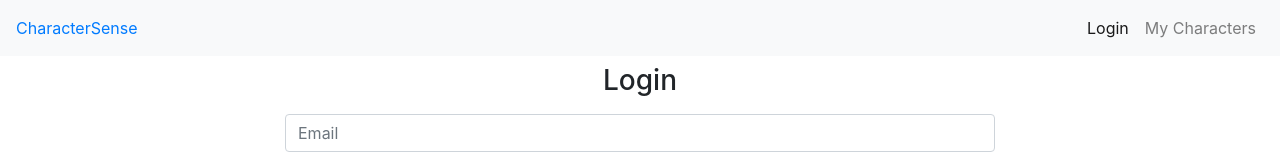
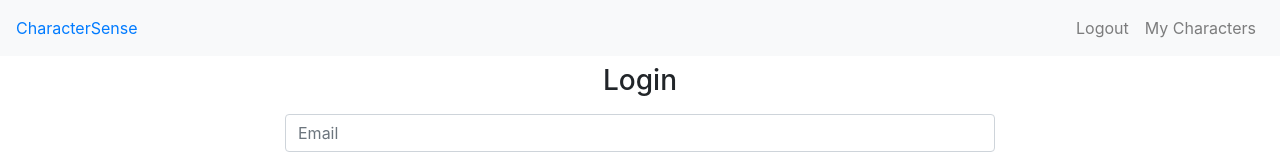
Before and after one commit to kowabunga/CharacterSense, a React (Create React App) app in the folder client/: page /login in a window 1280 px wide. Shown: the top 160 px of the page. Built offline with nearby package versions, Linux system fonts and the light colour scheme; the HTML template or start-up script is replaced by a standard one.

Commit message:
user login/logout done

```diff
--- a/client/src/App.js
+++ b/client/src/App.js
@@ -11,7 +11,7 @@ const App = () => {
     <CookiesProvider>
       <UserState>
         <WoWState>
-          <Home exact path='/' />
+          <Home />
         </WoWState>
       </UserState>
     </CookiesProvider>
--- a/client/src/components/layout/Header.js
+++ b/client/src/components/layout/Header.js
@@ -1,13 +1,20 @@
 import React, { useContext } from 'react';
-import { Link, NavLink } from 'react-router-dom';
+import { Link, NavLink, useHistory } from 'react-router-dom';
 import UserContext from '../../context/user/userContext';
+import { useCookies } from 'react-cookie';
 
 const Header = () => {
   const userContext = useContext(UserContext);
-  const { jwt } = userContext;
+  const { jwt, removeUserJwt } = userContext;
+
+  const [cookie, setCookies, removeCookie] = useCookies(['charsensejwt']);
+
+  const history = useHistory();
 
   const logout = () => {
-    console.log('logged out');
+    removeCookie('charsensejwt');
+    removeUserJwt();
+    history.push('/');
   };
 
   return (
--- a/client/src/components/pages/Home.js
+++ b/client/src/components/pages/Home.js
@@ -1,5 +1,7 @@
-import React from 'react';
+import React, { useEffect, useContext } from 'react';
 import { BrowserRouter as Router, Switch, Route } from 'react-router-dom';
+import UserContext from '../../context/user/userContext';
+import { useCookies } from 'react-cookie';
 import Header from '../layout/Header';
 import Dashboard from './Dashboard';
 import Characters from './Characters';
@@ -9,6 +11,15 @@ import Login from './user/Login';
 import Register from './user/Register';
 
 const Home = () => {
+  const userContext = useContext(UserContext);
+  const { setUserJwt } = userContext;
+
+  const [cookie, setCookie, removeCookie] = useCookies(['charsensejwt']);
+
+  useEffect(() => {
+    setUserJwt(cookie);
+  }, [cookie]);
+
   return (
     <Router>
       <Header />
--- a/client/src/components/pages/user/Login.js
+++ b/client/src/components/pages/user/Login.js
@@ -16,7 +16,7 @@ const Login = () => {
   const [alertMsg, setAlertMsg] = useState('');
 
   //Cookies
-  const [cookie, setCookies] = useCookies(['charSensejwt']);
+  const [cookie, setCookie, removeCookie] = useCookies(['charsensejwt']);
 
   const history = useHistory();
 
@@ -25,8 +25,10 @@ const Login = () => {
       e.preventDefault();
       const user = { email, password };
 
-      await axios.get('/users/login', {
-        params: user,
+      await axios.post('/users/login', user, {
+        headers: {
+          'Content-Type': 'application/json',
+        },
       });
 
       setUserJwt(cookie);
--- a/client/src/components/pages/user/Register.js
+++ b/client/src/components/pages/user/Register.js
@@ -20,7 +20,7 @@ const Register = () => {
   const [alertMsg, setAlertMsg] = useState('');
 
   //Cookies
-  const [cookie, setCookies] = useCookies(['charsensejwt']);
+  const [cookie, setCookies, removeCookie] = useCookies(['charsensejwt']);
 
   const history = useHistory();
 
--- a/client/src/context/types.js
+++ b/client/src/context/types.js
@@ -7,3 +7,4 @@ export const API_ERROR = ' API_ERROR';
 
 /* ---- User Types ----*/
 export const SET_JWT = 'SET_JWT';
+export const REMOVE_JWT = 'REMOVE_JWT';
--- a/client/src/context/user/UserState.js
+++ b/client/src/context/user/UserState.js
@@ -2,11 +2,11 @@ import React, { useReducer } from 'react';
 import UserContext from './userContext';
 import UserReducer from './userReducer';
 
-import { SET_JWT } from '../types';
+import { SET_JWT, REMOVE_JWT } from '../types';
 
 const UserState = props => {
   const initialState = {
-    jwt: '',
+    jwt: null,
   };
 
   const [state, dispatch] = useReducer(UserReducer, initialState);
@@ -15,10 +15,14 @@ const UserState = props => {
     dispatch({ type: SET_JWT, payload: cookie });
   };
 
+  const removeUserJwt = cookie => {
+    dispatch({ type: REMOVE_JWT });
+  };
+
   const { jwt } = state;
 
   return (
-    <UserContext.Provider value={{ jwt, setUserJwt }}>
+    <UserContext.Provider value={{ jwt, setUserJwt, removeUserJwt }}>
       {props.children}
     </UserContext.Provider>
   );
--- a/client/src/context/user/userReducer.js
+++ b/client/src/context/user/userReducer.js
@@ -1,4 +1,4 @@
-import { SET_JWT } from '../types';
+import { SET_JWT, REMOVE_JWT } from '../types';
 
 export default (state, action) => {
   const { type, payload } = action;
@@ -6,6 +6,8 @@ export default (state, action) => {
   switch (type) {
     case SET_JWT:
       return { ...state, jwt: payload };
+    case REMOVE_JWT:
+      return { ...state, jwt: null };
     default:
       return state;
   }
```
Also changed, not shown: 1 other file (tests, documents, lock files or other folders).
